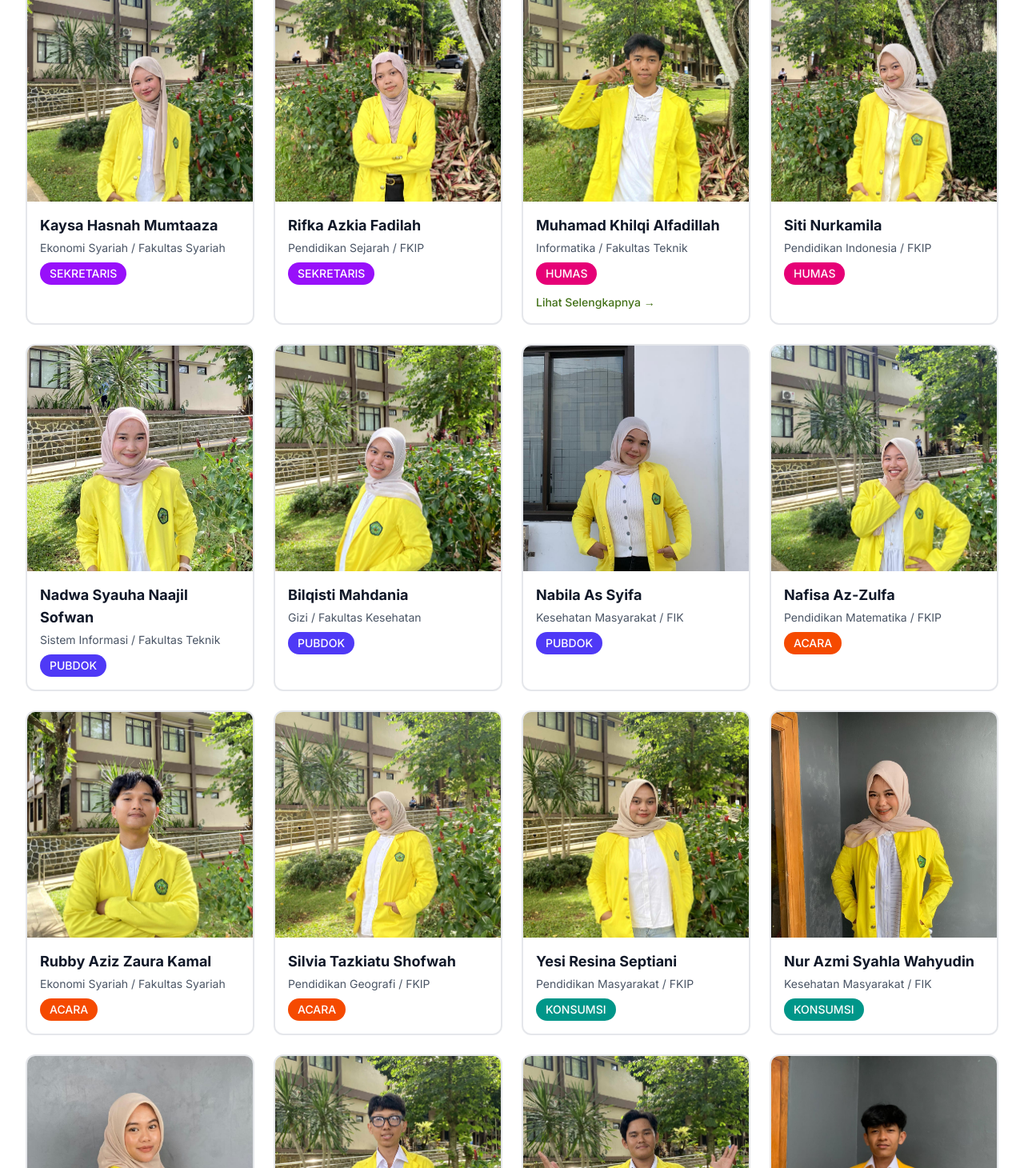
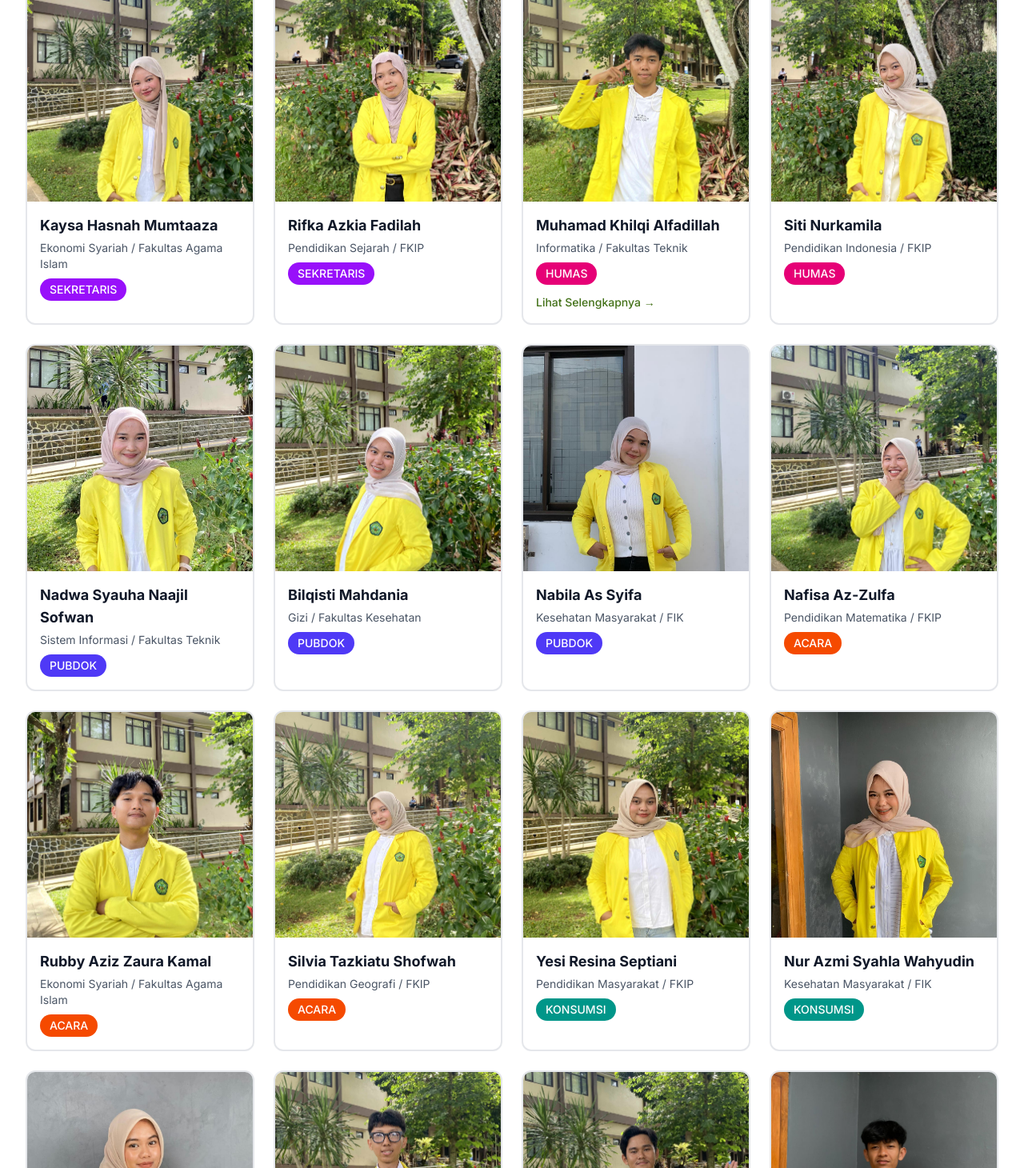
Before and after one commit to SenorKhilqi/kkn13gombong, a Next.js app: page /kkn in a window 1280 px wide. Shown: the part 3213-4673 px from the top of the page at 80% size. Built offline with nearby package versions, Linux system fonts and the light colour scheme; no server answers.

Commit message:
ganti fakultas

```diff
--- a/app/kkn/page.tsx
+++ b/app/kkn/page.tsx
@@ -268,7 +268,7 @@ export default function KKNPage() {
               </div>
               <div className="p-4">
                 <h3 className="font-bold text-lg text-gray-900 mb-1">Kaysa Hasnah Mumtaaza</h3>
-                <p className="text-sm text-gray-600 mb-2">Ekonomi Syariah / Fakultas Syariah</p>
+                <p className="text-sm text-gray-600 mb-2">Ekonomi Syariah / Fakultas Agama Islam</p>
                 <span className="inline-block px-3 py-1 bg-purple-600 text-white text-sm font-medium rounded-full">SEKRETARIS</span>
               </div>
             </article>
@@ -404,7 +404,7 @@ export default function KKNPage() {
               </div>
               <div className="p-4">
                 <h3 className="font-bold text-lg text-gray-900 mb-1">Rubby Aziz Zaura Kamal</h3>
-                <p className="text-sm text-gray-600 mb-2">Ekonomi Syariah / Fakultas Syariah</p>
+                <p className="text-sm text-gray-600 mb-2">Ekonomi Syariah / Fakultas Agama Islam</p>
                 <span className="inline-block px-3 py-1 bg-orange-600 text-white text-sm font-medium rounded-full">ACARA</span>
               </div>
             </article>
--- a/app/layout.tsx
+++ b/app/layout.tsx
@@ -12,6 +12,9 @@ export const metadata: Metadata = {
   description: "Website resmi Pemerintah Desa Gombong Ciawi - Portal informasi dan layanan digital untuk masyarakat Desa Gombong Ciawi, Kecamatan Ciawi, Kabupaten Tasikmalaya",
   keywords: ["Desa Gombong Ciawi", "Pemerintah Desa", "Tasikmalaya", "Ciawi", "Informasi Desa"],
   authors: [{ name: "Pemerintah Desa Gombong Ciawi" }],
+  icons: {
+    icon: "/images/logo/favicon.png",
+  },
   verification: {
     google: "Z8Uxpl3-Q73oxJ3TqkPSTiWv2Lur5r6P6KOS7n4U9QY",
   },
```
Also changed, not shown: public/images/logo/favicon.png (added).
